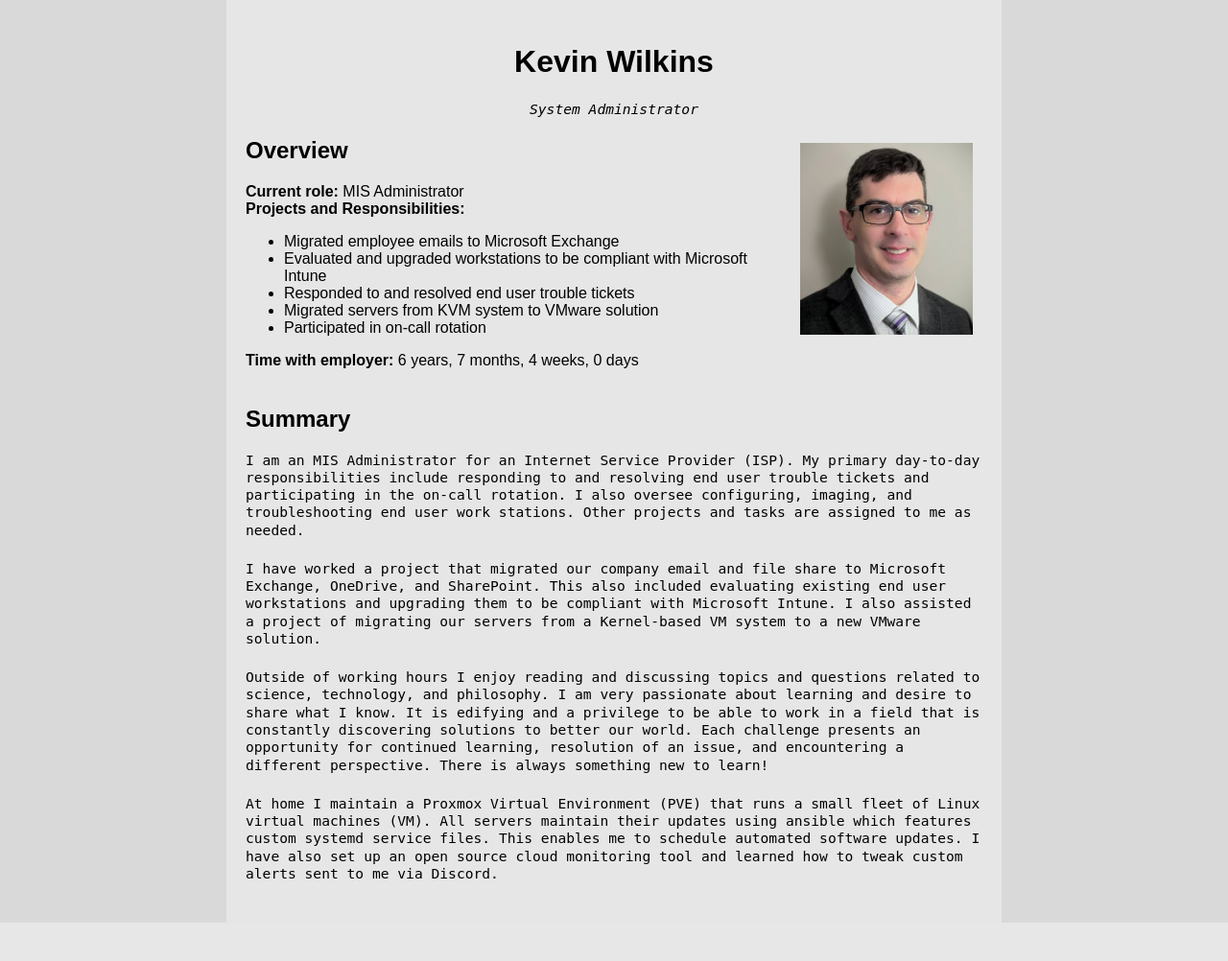
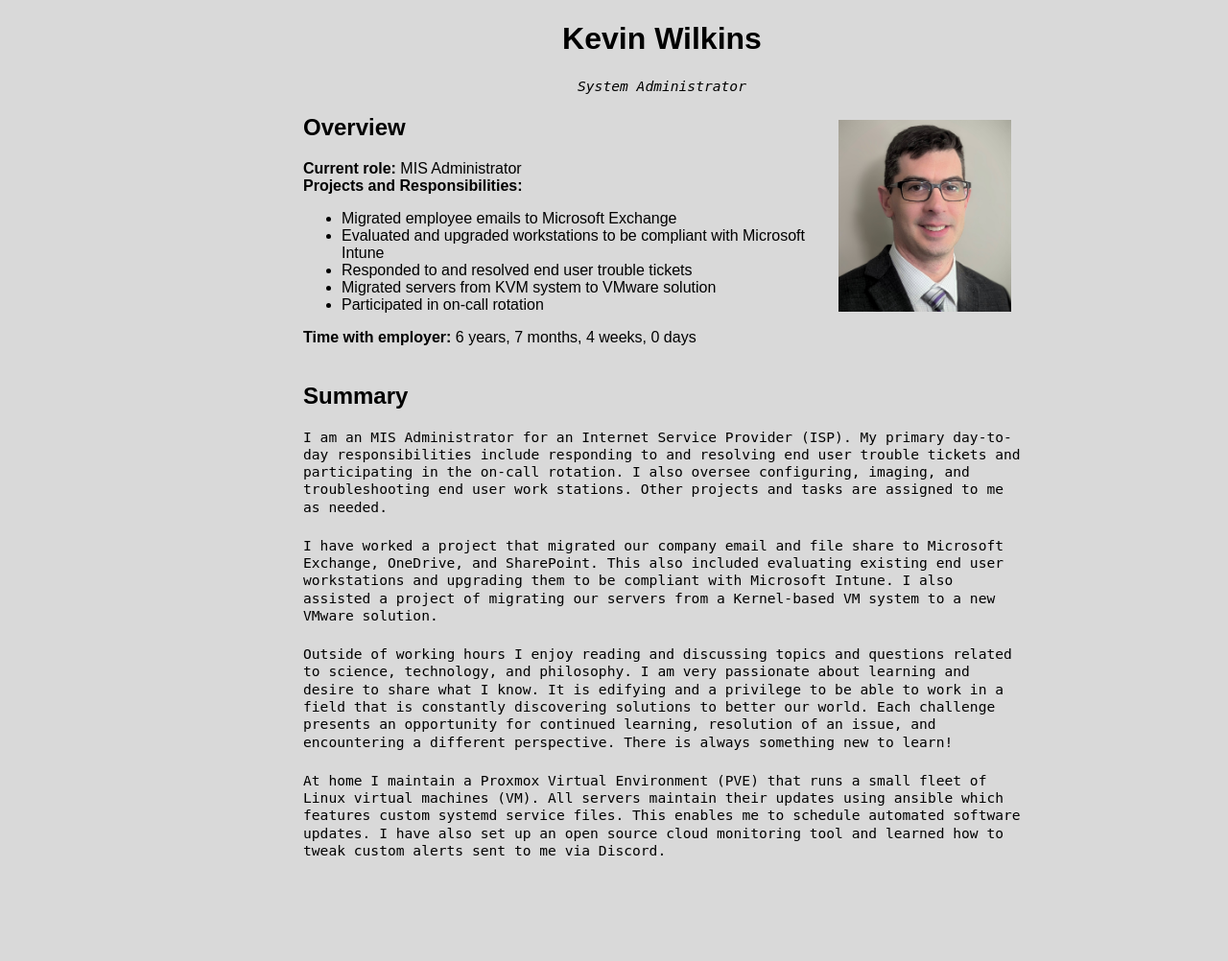
Before and after one commit to kawilkins/KevinWilkins, a PHP site: page / in a window 1280 px wide. Shown: the part 86-1088 px from the top of the page at 96% size. Before the commit the page ends 1048 px from the top, so only its background shows below. Run offline with PHP 8.4, Linux system fonts and the light colour scheme.

Commit message:
fix: Content container
Created content div container for website content.
This eliminates old method of nesting div elements which cluttered HTML.

```diff
--- a/css/global.css
+++ b/css/global.css
@@ -9,40 +9,18 @@ body {
     clear: both;
 }
 
-/* Site Version */
-.siteVersion {
-    font-family: 'Courier New', Courier, monospace;
-    font-style: italic;
-}
-
-/* Content formatting */
-.content {
-    position: flex;
-    padding: 10px;
-    align-content: center;
-    margin: auto;
-    max-width: 60%;
-    background-color: #E6E6E6;
-    padding: 20px;
-    overflow-y: auto;
-}
-
-.grid-container {
-    display: grid;
-    grid-gap: 5px;
-    max-width: auto;
-    margin: auto;
-    background-color: #E6E6E6;
-    align-content: center;
-    height: 100%;
-    clear: both;
-}
-
 .profilePicture {
     float: right;
     margin: 10px;
     height: 200px;
     width: 180px;
+}
+
+div.content {
+  margin-left: 300px;
+  margin-right: 200px;
+  padding: 1px 16px;
+  height: 1000px;
 }
 
 /* Paragraph */
```
